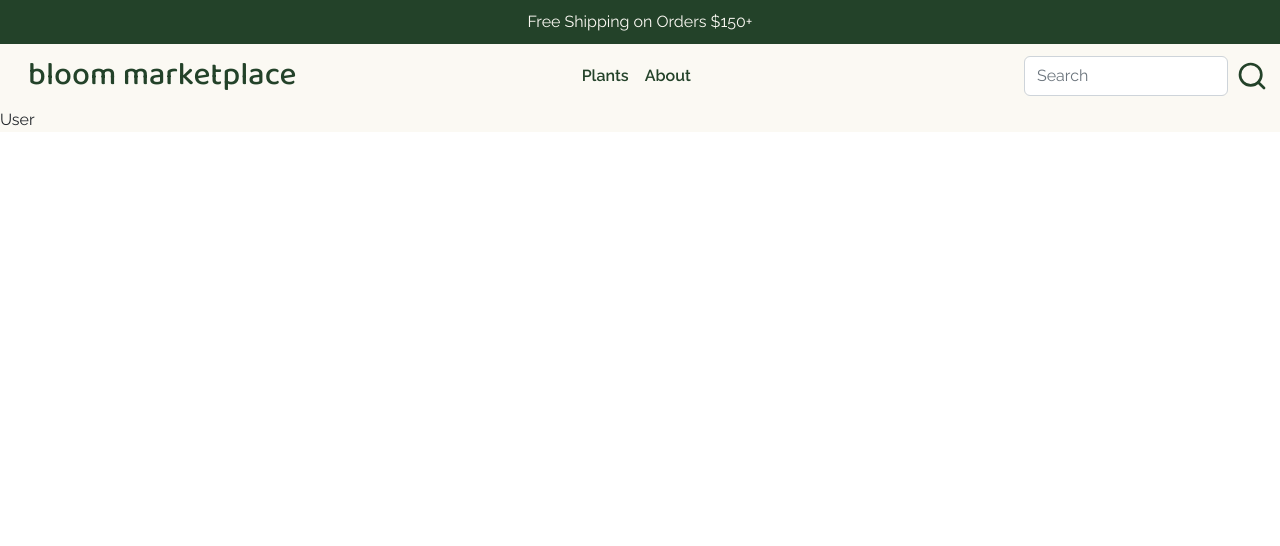
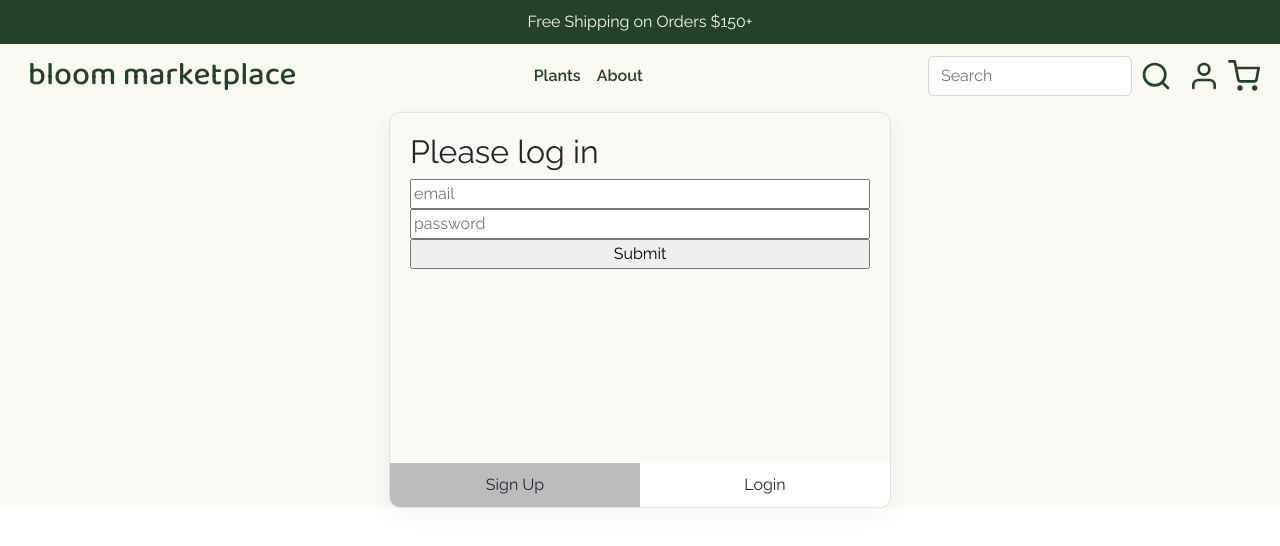
Before and after one commit to michaelvarga/bloom, a React (Create React App) app in the folder client/: page /my-profile in a window 1280 px wide. Shown: the top 546 px of the page. Built offline with nearby package versions, Linux system fonts and the light colour scheme.

Commit message:
Added cart and user profile buttons to navbar and made them functional

```diff
--- a/client/src/App.js
+++ b/client/src/App.js
@@ -24,7 +24,7 @@ const App = () => {
       );
       console.log("RESPONSE", response);
       const json = await response.json();
-      console.log("JSON: ", json);
+      // console.log("JSON: ", json);
       setTasks(json);
     } catch (err) {
       console.error(err);
@@ -66,7 +66,8 @@ const App = () => {
             <Link to="/my-profile" className="text-reset text-decoration-none">User</Link>
           </div>
         </nav> */}
-        <NavBar />
+        <NavBar auth={authToken}/>
+        {/* {authToken && <Auth />} */}
         <Routes>
           <Route path="/" element={<Home />} />
           <Route path="/plants" element={<Plants />} />
--- a/client/src/components/Navbar.js
+++ b/client/src/components/Navbar.js
@@ -1,47 +1,49 @@
-import Button from 'react-bootstrap/Button';
-import Container from 'react-bootstrap/Container';
-import Form from 'react-bootstrap/Form';
-import Nav from 'react-bootstrap/Nav';
-import Navbar from 'react-bootstrap/Navbar';
-import NavDropdown from 'react-bootstrap/NavDropdown';
-import Offcanvas from 'react-bootstrap/Offcanvas';
-import '../index.scss'
-import {FiSearch} from 'react-icons/fi'
+import { useState } from "react";
+import CartOffCanvas from "./CartOffCanvas";
+import Button from "react-bootstrap/Button";
+import Container from "react-bootstrap/Container";
+import Form from "react-bootstrap/Form";
+import Nav from "react-bootstrap/Nav";
+import Navbar from "react-bootstrap/Navbar";
+import NavDropdown from "react-bootstrap/NavDropdown";
+import Offcanvas from "react-bootstrap/Offcanvas";
+import "../index.scss";
+import { FiSearch, FiUser, FiUserCheck, FiShoppingCart } from "react-icons/fi";
 
-function NavBar() {
+function NavBar({ auth }) {
+  const [showCart, setShowCart] = useState(false);
+  const handleCloseCart = () => setShowCart(false);
+  const handleShowCart = () => setShowCart(true);
+
   return (
     <>
-        <Navbar expand='lg' className="navbar" sticky="top">
+      <Navbar expand="lg" className="navbar" sticky="top">
         <Container fluid>
-            <Navbar.Brand href="/" className="logo">bloom marketplace</Navbar.Brand>
-            <Navbar.Toggle aria-controls='offcanvasNavbar-expand-lg' />
+          <Navbar.Brand href="/" className="logo">
+            bloom marketplace
+          </Navbar.Brand>
+          <Navbar.Toggle aria-controls="offcanvasNavbar-expand-lg" />
           <Navbar.Offcanvas
-              id='offcanvasNavbar-expand-lg'
-              aria-labelledby='offcanvasNavbarLabel-expand-lg'
+            id="offcanvasNavbar-expand-lg"
+            aria-labelledby="offcanvasNavbarLabel-expand-lg"
             placement="end"
           >
             <Offcanvas.Header closeButton>
-                <Offcanvas.Title id='offcanvasNavbarLabel-expand-lg'>
+              <Offcanvas.Title id="offcanvasNavbarLabel-expand-lg">
                 bloom marketplace
               </Offcanvas.Title>
             </Offcanvas.Header>
             <Offcanvas.Body>
-                <Nav className="justify-content-center flex-grow-1" id="link-container">
-                  <Nav.Link href="/plants" className="nav-link">Plants</Nav.Link>
-                  <Nav.Link href="/about" className="nav-link">About</Nav.Link>
-                  {/* <NavDropdown
-                    title="Dropdown"
-                    id='offcanvasNavbarDropdown-expand-lg'
+              <Nav
+                className="justify-content-center flex-grow-1"
+                id="link-container"
               >
-                    <NavDropdown.Item href="#action3">Action</NavDropdown.Item>
-                    <NavDropdown.Item href="#action4">
-                      Another action
-                    </NavDropdown.Item>
-                    <NavDropdown.Divider />
-                    <NavDropdown.Item href="#action5">
-                      Something else here
-                    </NavDropdown.Item>
-                  </NavDropdown> */}
+                <Nav.Link href="/plants" className="nav-link">
+                  Plants
+                </Nav.Link>
+                <Nav.Link href="/about" className="nav-link">
+                  About
+                </Nav.Link>
               </Nav>
               <Form className="d-flex">
                 <Form.Control
@@ -51,13 +53,32 @@ function NavBar() {
                   aria-label="Search"
                   id="nav-search"
                 />
-                  {/* <FiSearch id="search-btn"/> */}
-                  <Button id="search-btn"><FiSearch id="btn"/></Button>
+                <button className="nav-btn me-3">
+                  <FiSearch className="bttn" />
+                </button>
               </Form>
+              <button className="nav-btn me-2">
+                <Nav.Link href="/my-profile">
+                  {auth ? (
+                    <FiUserCheck className="bttn" />
+                  ) : (
+                    <FiUser className="bttn" />
+                  )}
+                </Nav.Link>
+              </button>
+              <button className="nav-btn me-2">
+                <FiShoppingCart className="bttn" onClick={handleShowCart} />
+              </button>
             </Offcanvas.Body>
           </Navbar.Offcanvas>
         </Container>
       </Navbar>
+      <CartOffCanvas
+        placement="end"
+        name="Cart"
+        handleClose={handleCloseCart}
+        show={showCart}
+      />
     </>
   );
 }
--- a/client/src/index.scss
+++ b/client/src/index.scss
@@ -51,14 +51,21 @@ $white: #fbf9f3;
   font-size: 2rem;
 }
 
-#search-btn {
+.nav-btn {
   background-color: inherit;
   border: none;
   padding: 0;
   color: $green;
 
-  #btn {
+  .bttn {
     font-size: 2rem;
+    color: $green;
+  }
+
+  .bttn:hover {
+    background: none;
+    border: none;
+    outline: inherit;
   }
 }
 
--- a/client/src/pages/plants/PlantDetails.js
+++ b/client/src/pages/plants/PlantDetails.js
@@ -3,6 +3,7 @@ import { useParams } from "react-router-dom";
 import { FaPlus, FaMinus } from "react-icons/fa";
 import CartOffCanvas from "../../components/CartOffCanvas";
 import Testimonials from "../../components/Testimonials";
+import { Link } from "react-router-dom";
 
 function PlantDetails() {
   const [plant, setPlant] = useState({});
@@ -174,6 +175,8 @@ function PlantDetails() {
           <div className="row mb-5">
             {recommended.map(plant => (
               <div key={plant.id} className="col-md-3">
+                <a className="plant-link" href={`/plants/${plant.id}`}>
+
                 <div className="card">
                 <img
                   src={plant.imgurl}
@@ -185,6 +188,7 @@ function PlantDetails() {
                   <p>${plant.price}.00</p>
                 </div>
               </div>
+              </a>
               </div>
             ))}
           </div>
--- a/client/src/pages/user/User.js
+++ b/client/src/pages/user/User.js
@@ -1,8 +1,11 @@
 import React from 'react'
+import Auth from '../../components/Auth';
 
 function User() {
   return (
-    <div>User</div>
+    <>
+      <Auth />
+    </>
   )
 }
 
```
Lines whose indentation alone changed are shown as unchanged.
